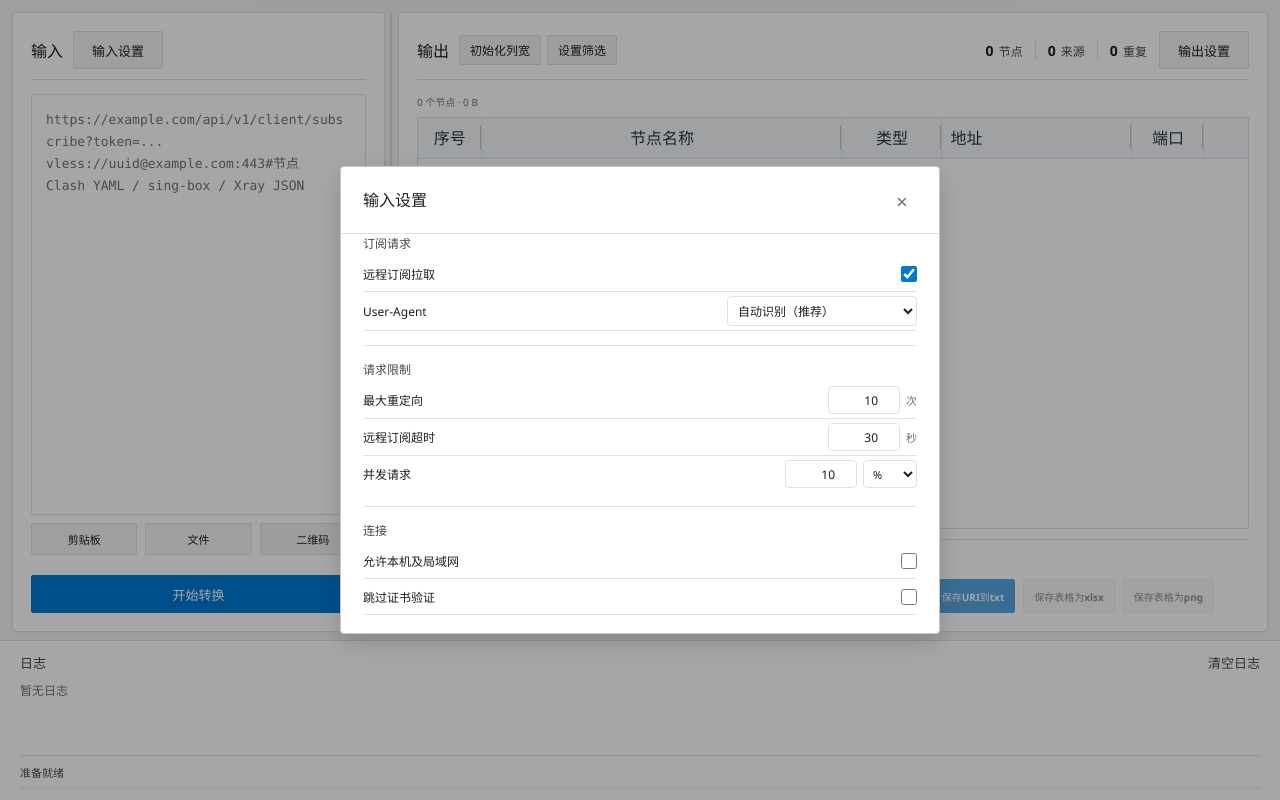
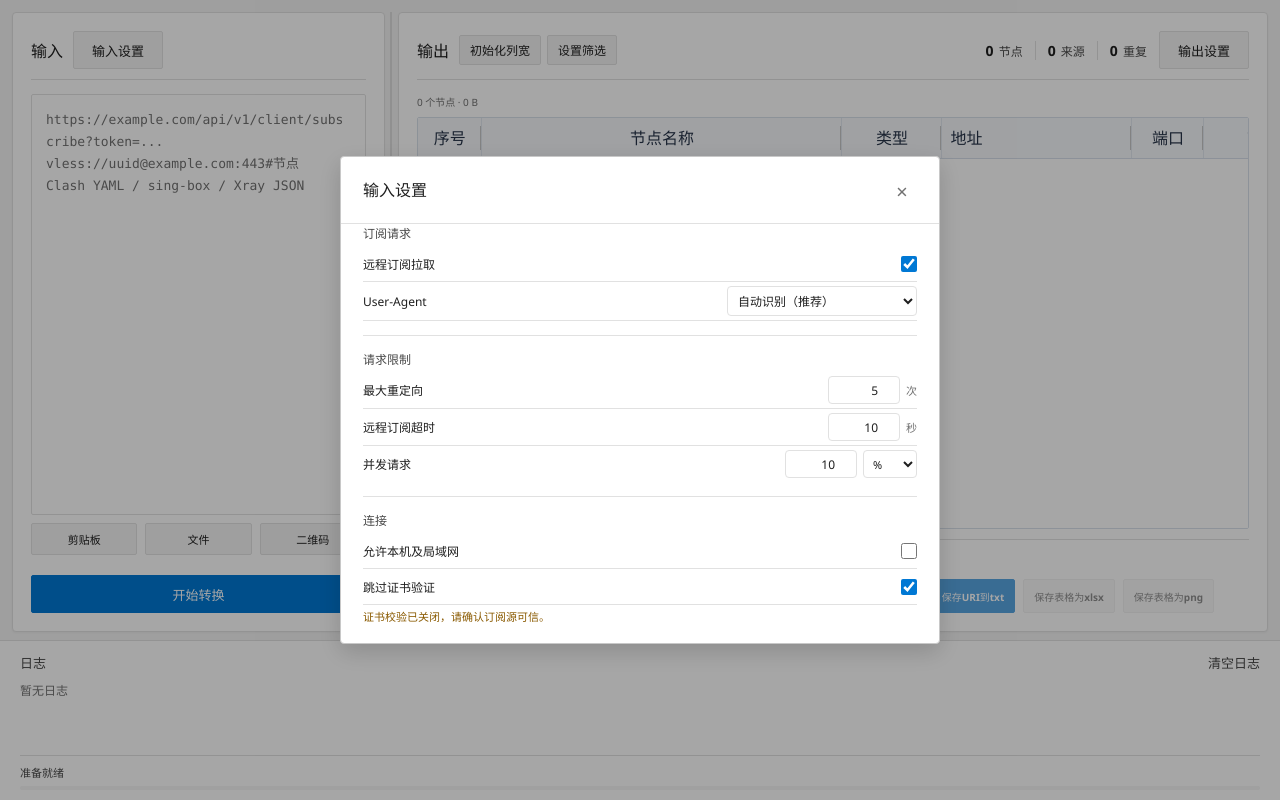
Before and after one commit to HanJason233/all2uri, a website built with Vite: page index.html in a window 1280 px wide. Both pictures are taken after a click on the button "输入设置". Built offline with nearby package versions, Linux system fonts and the light colour scheme.

Commit message:
调整输入设置默认值

```diff
--- a/index.html
+++ b/index.html
@@ -175,14 +175,14 @@
             <label class="settings-row">
               <span>最大重定向</span>
               <span class="settings-value">
-                <input id="max-redirects" class="settings-control settings-number" type="number" min="0" step="1" value="10" inputmode="numeric" />
+                <input id="max-redirects" class="settings-control settings-number" type="number" min="0" step="1" value="5" inputmode="numeric" />
                 <span>次</span>
               </span>
             </label>
             <label class="settings-row">
               <span>远程订阅超时</span>
               <span class="settings-value">
-                <input id="remote-timeout-seconds" class="settings-control settings-number" type="number" min="1" step="1" value="30" inputmode="numeric" />
+                <input id="remote-timeout-seconds" class="settings-control settings-number" type="number" min="1" step="1" value="10" inputmode="numeric" />
                 <span>秒</span>
               </span>
             </label>
@@ -206,7 +206,7 @@
             </label>
             <label class="settings-row">
               <span>跳过证书验证</span>
-              <input class="settings-checkbox" id="skip-certificate-verification" type="checkbox" />
+              <input class="settings-checkbox" id="skip-certificate-verification" type="checkbox" checked />
             </label>
             <p class="settings-warning" id="skip-certificate-note" hidden>证书校验已关闭，请确认订阅源可信。</p>
           </section>
--- a/src/main.ts
+++ b/src/main.ts
@@ -2869,6 +2869,7 @@ function bindEvents() {
   dom.skipCertificateVerification.addEventListener("change", () => {
     dom.skipCertificateNote.hidden = !shouldSkipCertificateVerification();
   });
+  dom.skipCertificateNote.hidden = !shouldSkipCertificateVerification();
   dom.deduplicateOutput.addEventListener("change", refreshForOutputSettingChange);
   dom.includeLossyOutput.addEventListener("change", refreshForOutputSettingChange);
 
```
